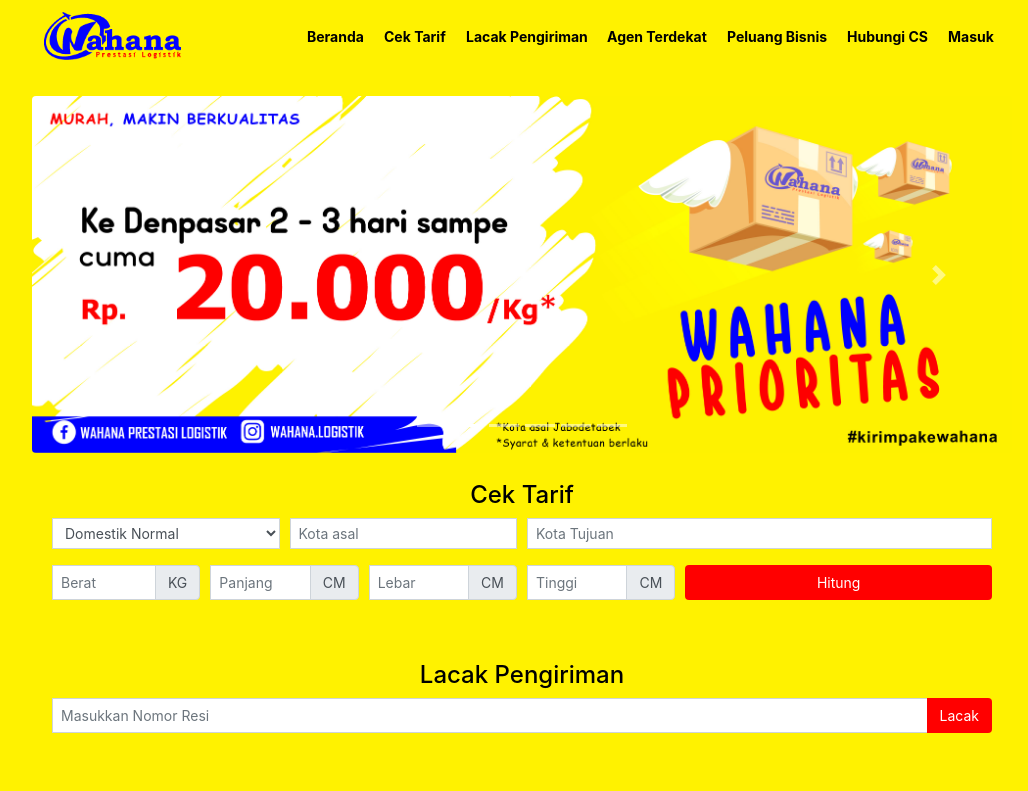
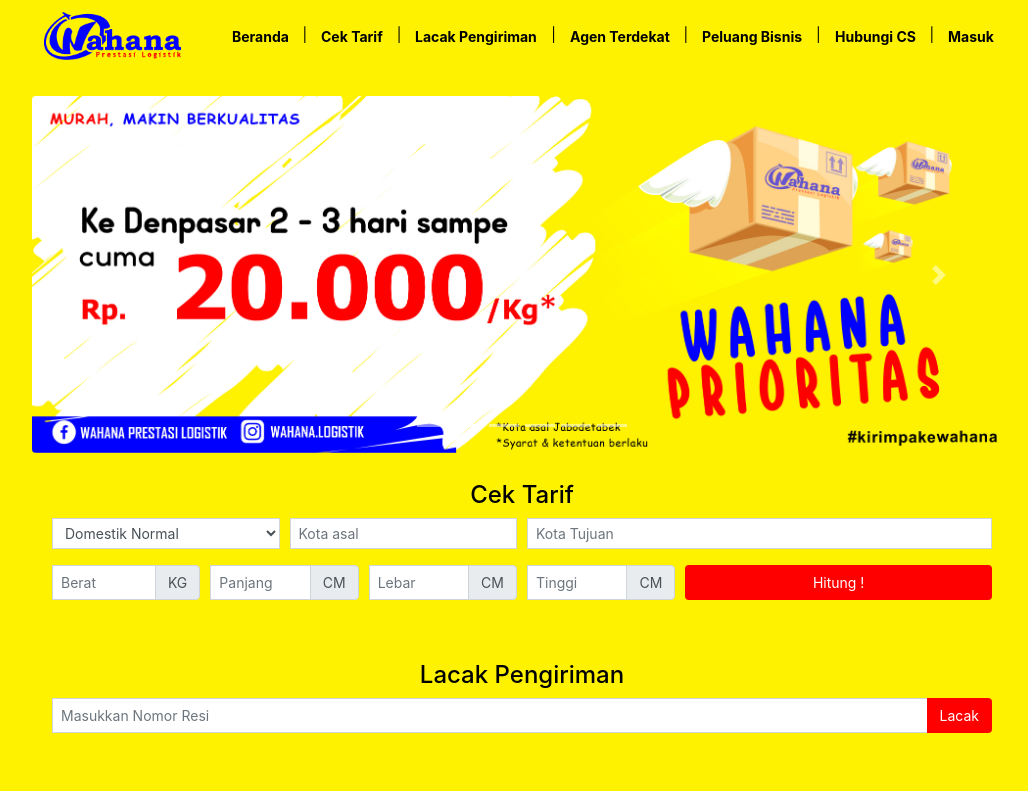
Before and after one commit to androjovi/wahana_web_new, a plain HTML site: page index.html in a window 1280 px wide. Shown: the top 791 px of the page, without its empty margins (118-1146 px from the left). Drawn offline with nearby package versions, Linux system fonts and the light colour scheme; some packages are replaced by stand-ins of ours.

Commit message:
tambah hitung_!
12.02

```diff
--- a/index.html
+++ b/index.html
@@ -33,12 +33,12 @@
         <div class="inner">
           <h3 class="masthead-brand"><img class="rounded" style="height: 2em; background-color: #fff200; padding: 4px;" src="wahana/images/logo-wahana.png"></h3>
           <nav class="nav nav-masthead justify-content-center mt-2">
-            <a class="nav-link nav-mastlink hvr-sweep-to-right" href="index.html">Beranda</a>
-            <a class="nav-link nav-mastlink hvr-sweep-to-right" href="index.html#tariff">Cek Tarif</a>
-            <a class="nav-link nav-mastlink hvr-sweep-to-right" href="index.html#track">Lacak Pengiriman</a>
-            <a class="nav-link nav-mastlink hvr-sweep-to-right" href="index.html#agentloc">Agen Terdekat</a>
-            <a class="nav-link nav-mastlink hvr-sweep-to-right" href="peluang_bisnis.html">Peluang Bisnis</a>
-            <a class="nav-link nav-mastlink hvr-sweep-to-right" href="contactus.html">Hubungi CS</a>
+            <a class="nav-link nav-mastlink hvr-sweep-to-right" href="index.html">Beranda </a><span class="pt-2">&nbsp;|&nbsp;</span>
+            <a class="nav-link nav-mastlink hvr-sweep-to-right" href="index.html#tariff">Cek Tarif</a><span class="pt-2">&nbsp;|&nbsp;</span>
+            <a class="nav-link nav-mastlink hvr-sweep-to-right" href="index.html#track">Lacak Pengiriman</a><span class="pt-2">&nbsp;|&nbsp;</span>
+            <a class="nav-link nav-mastlink hvr-sweep-to-right" href="index.html#agentloc">Agen Terdekat</a><span class="pt-2">&nbsp;|&nbsp;</span>
+            <a class="nav-link nav-mastlink hvr-sweep-to-right" href="peluang_bisnis.html">Peluang Bisnis</a><span class="pt-2">&nbsp;|&nbsp;</span>
+            <a class="nav-link nav-mastlink hvr-sweep-to-right" href="contactus.html">Hubungi CS</a><span class="pt-2">&nbsp;|&nbsp;</span>
             <a class="nav-link nav-mastlink hvr-sweep-to-right" href="cgi-bin/dw.cgi">Masuk</a>
           </nav>
         </div>
@@ -148,7 +148,7 @@
 						</div>
 					</div>
 				<div class="form-group col-sm-4">
-					<button class="btn btn-block" style="background-color: red; color: white;">Hitung</button>
+					<button class="btn btn-block" style="background-color: red; color: white;">Hitung !</button>
 				</div>
 			</div>
 			</form>
@@ -270,6 +270,7 @@
         $(".nav a").removeClass("dark-link");
       }
     })
+});
     })
   </script>
   <script async defer
```
